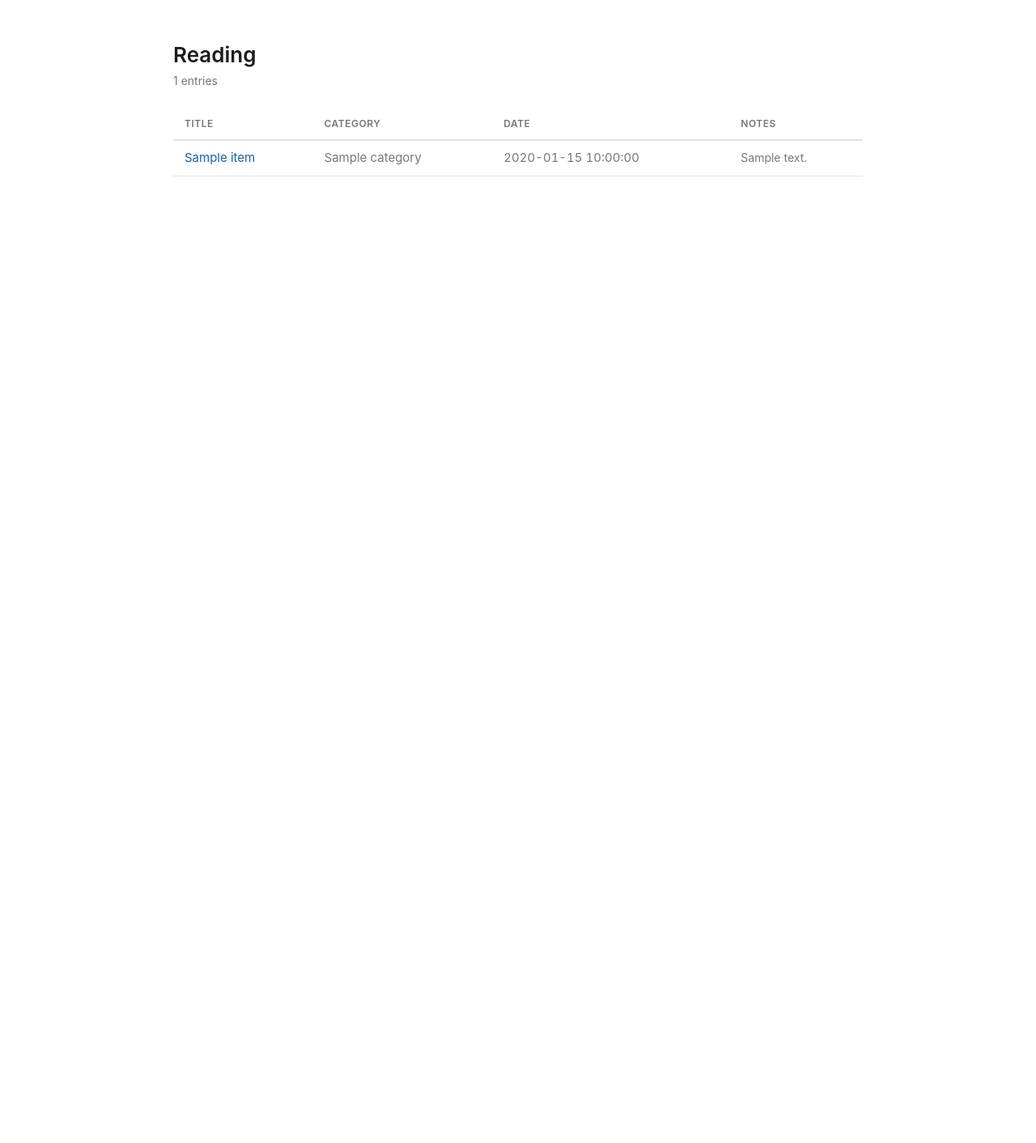
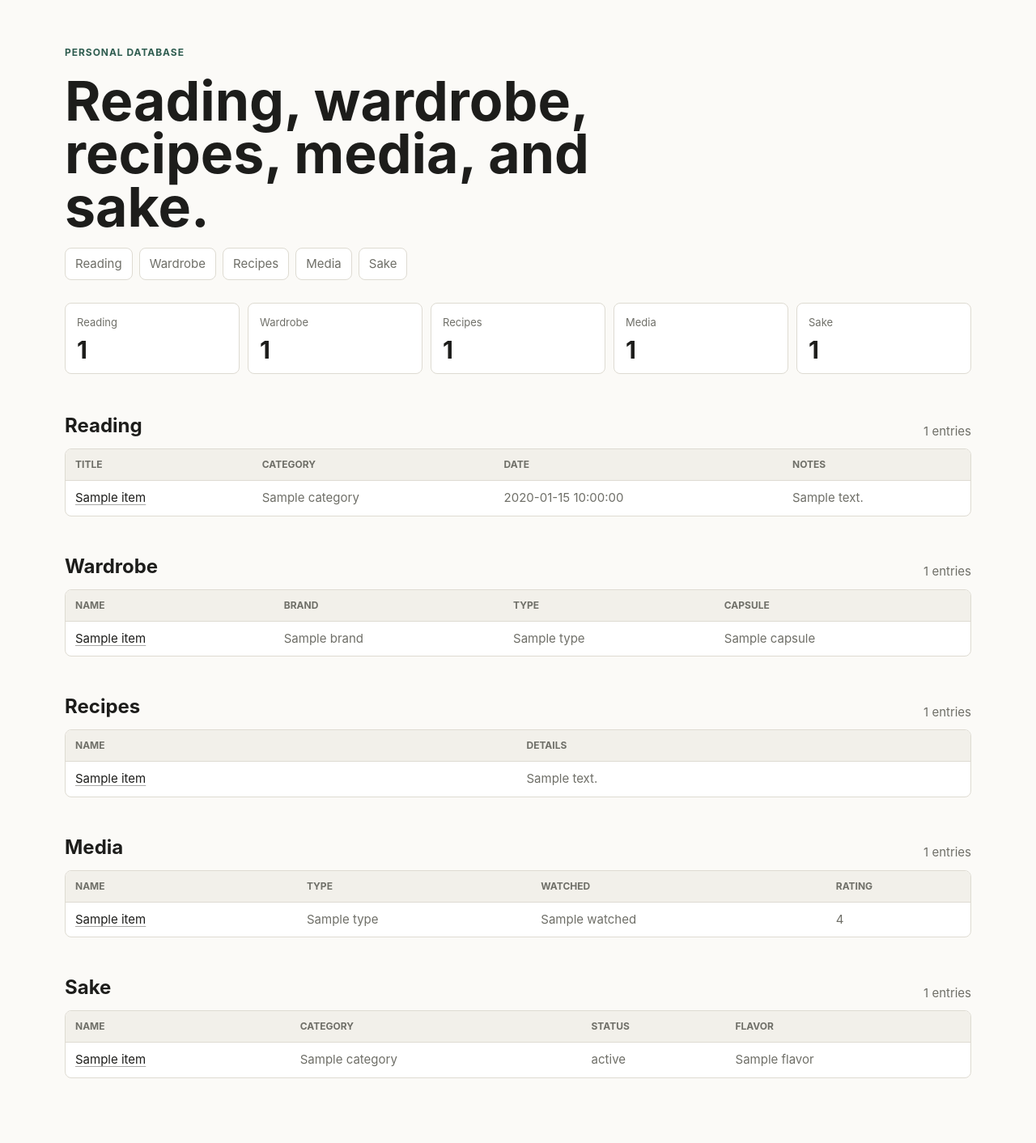
Before and after one commit to alpacassie/personal-database, a Flask app: page / in a window 1280 px wide. Shown: the whole page at 81% size. Before the commit the page ends 218 px from the top, so only its background shows below. Run offline with Flask 3, Linux system fonts and the light colour scheme; a database or web service that is not in the repository returns one stand-in record (values such as "Sample title"); data that the repository does not hold is empty.

Commit message:
Add multi-section personal database site

```diff
--- a/app.py
+++ b/app.py
@@ -1,10 +1,4 @@
-"""
-reading-room — a simple Flask page that shows the `reading` table
-from Supabase, pulled live, as a plain table.
-
-  1. Ask Supabase for every row in the `reading` table (one web request).
-  2. Hand the rows to an HTML template that draws a table.
-"""
+"""A simple Flask site for public personal-database views from Supabase."""
 
 import os
 
@@ -13,14 +7,11 @@ from flask import Flask, render_template
 
 app = Flask(__name__)
 
-# Where the data lives. SUPABASE_KEY is a public read-only key for the
-# display-only reading-room view.
 SUPABASE_URL = os.environ.get(
     "SUPABASE_URL",
     "https://dxgfcxdlxuruvdyaulfj.supabase.co",
 )
 SUPABASE_SCHEMA = os.environ.get("SUPABASE_SCHEMA", "personal")
-SUPABASE_READING_SOURCE = os.environ.get("SUPABASE_READING_SOURCE", "reading_room_public")
 SUPABASE_KEY = os.environ.get(
     "SUPABASE_KEY",
     "eyJhbGciOiJIUzI1NiIsInR5cCI6IkpXVCJ9."
@@ -29,19 +20,50 @@ SUPABASE_KEY = os.environ.get(
     "PDLsQxbE5rPOs4-IR64UYAjinihyys8ASPibMQhjJK0",
 )
 
+SECTIONS = {
+    "reading": {
+        "label": "Reading",
+        "source": "reading_room_public",
+        "select": "title,link,category,date,notes",
+        "columns": ["title", "category", "date", "notes"],
+    },
+    "wardrobe": {
+        "label": "Wardrobe",
+        "source": "wardrobe_public",
+        "select": "name,product_name,brand,capsule,type,category,color,product_url,image_url",
+        "columns": ["name", "brand", "type", "capsule"],
+    },
+    "recipes": {
+        "label": "Recipes",
+        "source": "recipes_public",
+        "select": "name,details",
+        "columns": ["name", "details"],
+    },
+    "media": {
+        "label": "Media",
+        "source": "media_public",
+        "select": "name,type,watched,rating,year,link,notes",
+        "columns": ["name", "type", "watched", "rating"],
+    },
+    "sake": {
+        "label": "Sake",
+        "source": "sake_public",
+        "select": "name,type,status,flavor,price_usd,japanese_name,english_name,category,description",
+        "columns": ["name", "category", "status", "flavor"],
+    },
+}
 
-def fetch_reading():
-    """Fetch every row from the reading-room view via Supabase's REST API."""
+
+def fetch_view(source, select):
+    """Fetch rows from a display-only Supabase view."""
     response = requests.get(
-        f"{SUPABASE_URL}/rest/v1/{SUPABASE_READING_SOURCE}",
+        f"{SUPABASE_URL}/rest/v1/{source}",
         headers={
             "apikey": SUPABASE_KEY,
             "Authorization": f"Bearer {SUPABASE_KEY}",
             "Accept-Profile": SUPABASE_SCHEMA,
         },
-        params={
-            "select": "title,link,category,date,notes",
-        },
+        params={"select": select},
         timeout=10,
     )
     response.raise_for_status()
@@ -50,8 +72,11 @@ def fetch_reading():
 
 @app.route("/")
 def index():
-    rows = fetch_reading()
-    return render_template("index.html", rows=rows, total=len(rows))
+    sections = {}
+    for key, config in SECTIONS.items():
+        rows = fetch_view(config["source"], config["select"])
+        sections[key] = {**config, "rows": rows, "total": len(rows)}
+    return render_template("index.html", sections=sections)
 
 
 if __name__ == "__main__":
--- a/static/css/style.css
+++ b/static/css/style.css
@@ -1,74 +1,187 @@
-/* Simple, clean table display for the reading list. */
-
 :root {
-  --ink:    #1c1c1c;
-  --muted:  #777;
-  --line:   #e2e2e2;
-  --bg:     #ffffff;
-  --hover:  #f7f7f7;
+  --ink: #1d1d1b;
+  --muted: #6f6f68;
+  --line: #dedbd2;
+  --paper: #fbfaf7;
+  --panel: #ffffff;
+  --accent: #2f5d50;
+  --soft: #f2f0ea;
 }
 
 * { box-sizing: border-box; }
 
+html { scroll-behavior: smooth; }
+
 body {
   margin: 0;
-  background: var(--bg);
+  background: var(--paper);
   color: var(--ink);
   font-family: -apple-system, BlinkMacSystemFont, "Segoe UI", Helvetica, Arial, sans-serif;
   font-size: 15px;
   line-height: 1.5;
 }
 
-.desk {
-  max-width: 900px;
-  margin: 0 auto;
-  padding: 48px 24px 80px;
+a {
+  color: inherit;
+  text-decoration-color: color-mix(in srgb, currentColor 38%, transparent);
+  text-underline-offset: 3px;
 }
 
-.title {
-  margin: 0;
-  font-size: 26px;
-  font-weight: 600;
-}
-.count {
-  margin: 2px 0 24px;
-  color: var(--muted);
-  font-size: 14px;
+.desk {
+  width: min(1120px, calc(100vw - 32px));
+  margin: 0 auto;
+  padding: 56px 0 80px;
 }
 
-table.reading {
+.intro {
+  display: grid;
+  gap: 18px;
+  margin-bottom: 28px;
+}
+
+.eyebrow {
+  margin: 0;
+  color: var(--accent);
+  font-size: 12px;
+  font-weight: 700;
+  letter-spacing: 0.08em;
+  text-transform: uppercase;
+}
+
+h1 {
+  max-width: 760px;
+  margin: 0;
+  font-size: clamp(36px, 6vw, 68px);
+  line-height: 0.96;
+  font-weight: 650;
+}
+
+.nav {
+  display: flex;
+  flex-wrap: wrap;
+  gap: 8px;
+}
+
+.nav a,
+.summary-item {
+  border: 1px solid var(--line);
+  background: var(--panel);
+  border-radius: 8px;
+  text-decoration: none;
+}
+
+.nav a {
+  padding: 8px 12px;
+  color: var(--muted);
+}
+
+.nav a:hover,
+.summary-item:hover {
+  border-color: var(--accent);
+  color: var(--accent);
+}
+
+.summary {
+  display: grid;
+  grid-template-columns: repeat(5, minmax(0, 1fr));
+  gap: 10px;
+  margin: 0 0 46px;
+}
+
+.summary-item {
+  min-height: 88px;
+  padding: 14px;
+  display: grid;
+  align-content: space-between;
+}
+
+.summary-item span {
+  color: var(--muted);
+  font-size: 13px;
+}
+
+.summary-item strong {
+  font-size: 30px;
+  line-height: 1;
+}
+
+.database-section {
+  scroll-margin-top: 24px;
+  margin-top: 44px;
+}
+
+.section-heading {
+  display: flex;
+  align-items: end;
+  justify-content: space-between;
+  gap: 16px;
+  margin-bottom: 10px;
+}
+
+.section-heading h2 {
+  margin: 0;
+  font-size: 24px;
+}
+
+.section-heading p {
+  margin: 0;
+  color: var(--muted);
+}
+
+.table-wrap {
+  overflow-x: auto;
+  border: 1px solid var(--line);
+  border-radius: 8px;
+  background: var(--panel);
+}
+
+table {
   width: 100%;
+  min-width: 720px;
   border-collapse: collapse;
 }
-table.reading th,
-table.reading td {
+
+th,
+td {
   text-align: left;
-  padding: 10px 14px;
+  padding: 10px 12px;
   border-bottom: 1px solid var(--line);
   vertical-align: top;
 }
-table.reading th {
+
+th {
+  background: var(--soft);
+  color: var(--muted);
   font-size: 12px;
+  font-weight: 700;
   text-transform: uppercase;
-  letter-spacing: 0.5px;
+}
+
+tr:last-child td { border-bottom: 0; }
+tbody tr:hover { background: #f8f7f3; }
+
+td {
+  max-width: 430px;
+  color: var(--ink);
+}
+
+td:not(:first-child) {
   color: var(--muted);
-  font-weight: 600;
-  border-bottom: 2px solid var(--line);
 }
-table.reading tbody tr:hover { background: var(--hover); }
 
-table.reading a {
-  color: #1a5fb4;
-  text-decoration: none;
+@media (max-width: 760px) {
+  .desk {
+    width: min(100% - 24px, 1120px);
+    padding-top: 32px;
+  }
+
+  .summary {
+    grid-template-columns: repeat(2, minmax(0, 1fr));
+  }
+
+  .section-heading {
+    align-items: start;
+    flex-direction: column;
+    gap: 2px;
+  }
 }
-table.reading a:hover { text-decoration: underline; }
-
-/* Keep the columns sensible */
-table.reading td:nth-child(2) { white-space: nowrap; color: var(--muted); }
-table.reading td:nth-child(3) { white-space: nowrap; color: var(--muted); font-variant-numeric: tabular-nums; }
-table.reading td:nth-child(4) { color: var(--muted); font-size: 14px; }
-
-@media (max-width: 640px) {
-  table.reading td:nth-child(4),
-  table.reading th:nth-child(4) { display: none; }
-}
--- a/templates/index.html
+++ b/templates/index.html
@@ -1,32 +1,65 @@
 {% extends "base.html" %}
+{% block title %}Personal Database{% endblock %}
 {% block content %}
-<h1 class="title" id="reading">Reading</h1>
-<p class="count">{{ total }} entries</p>
+<header class="intro">
+  <p class="eyebrow">Personal Database</p>
+  <h1>Reading, wardrobe, recipes, media, and sake.</h1>
+  <nav class="nav" aria-label="Database sections">
+    {% for key, section in sections.items() %}
+      <a href="#{{ key }}">{{ section.label }}</a>
+    {% endfor %}
+  </nav>
+</header>
 
-<table class="reading">
+<section class="summary" aria-label="Database summary">
+  {% for key, section in sections.items() %}
+    <a class="summary-item" href="#{{ key }}">
+      <span>{{ section.label }}</span>
+      <strong>{{ section.total }}</strong>
+    </a>
+  {% endfor %}
+</section>
+
+{% for key, section in sections.items() %}
+  <section class="database-section" id="{{ key }}">
+    <div class="section-heading">
+      <h2>{{ section.label }}</h2>
+      <p>{{ section.total }} entries</p>
+    </div>
+
+    <div class="table-wrap">
+      <table>
         <thead>
           <tr>
-      <th>Title</th>
-      <th>Category</th>
-      <th>Date</th>
-      <th>Notes</th>
+            {% for column in section.columns %}
+              <th>{{ column.replace("_", " ") }}</th>
+            {% endfor %}
           </tr>
         </thead>
         <tbody>
-    {% for r in rows %}
+          {% for row in section.rows %}
             <tr>
+              {% for column in section.columns %}
+                {% set value = row.get(column) %}
                 <td>
-          {% if r.link %}
-            <a href="{{ r.link }}" target="_blank" rel="noopener">{{ r.title }}</a>
+                  {% if loop.first and row.get("link") %}
+                    <a href="{{ row.get('link') }}" target="_blank" rel="noopener">{{ value or row.get("name") or row.get("title") }}</a>
+                  {% elif loop.first and row.get("product_url") %}
+                    <a href="{{ row.get('product_url') }}" target="_blank" rel="noopener">{{ value or row.get("name") }}</a>
+                  {% elif value is sameas true %}
+                    yes
+                  {% elif value is sameas false %}
+                    no
                   {% else %}
-            {{ r.title }}
+                    {{ value or "" }}
                   {% endif %}
                 </td>
-        <td>{{ r.category or '—' }}</td>
-        <td>{{ r.date or '' }}</td>
-        <td>{{ r.notes or '' }}</td>
+              {% endfor %}
             </tr>
           {% endfor %}
         </tbody>
       </table>
+    </div>
+  </section>
+{% endfor %}
 {% endblock %}
```
Also changed, not shown: README.md. Lines whose indentation alone changed are shown as unchanged.
